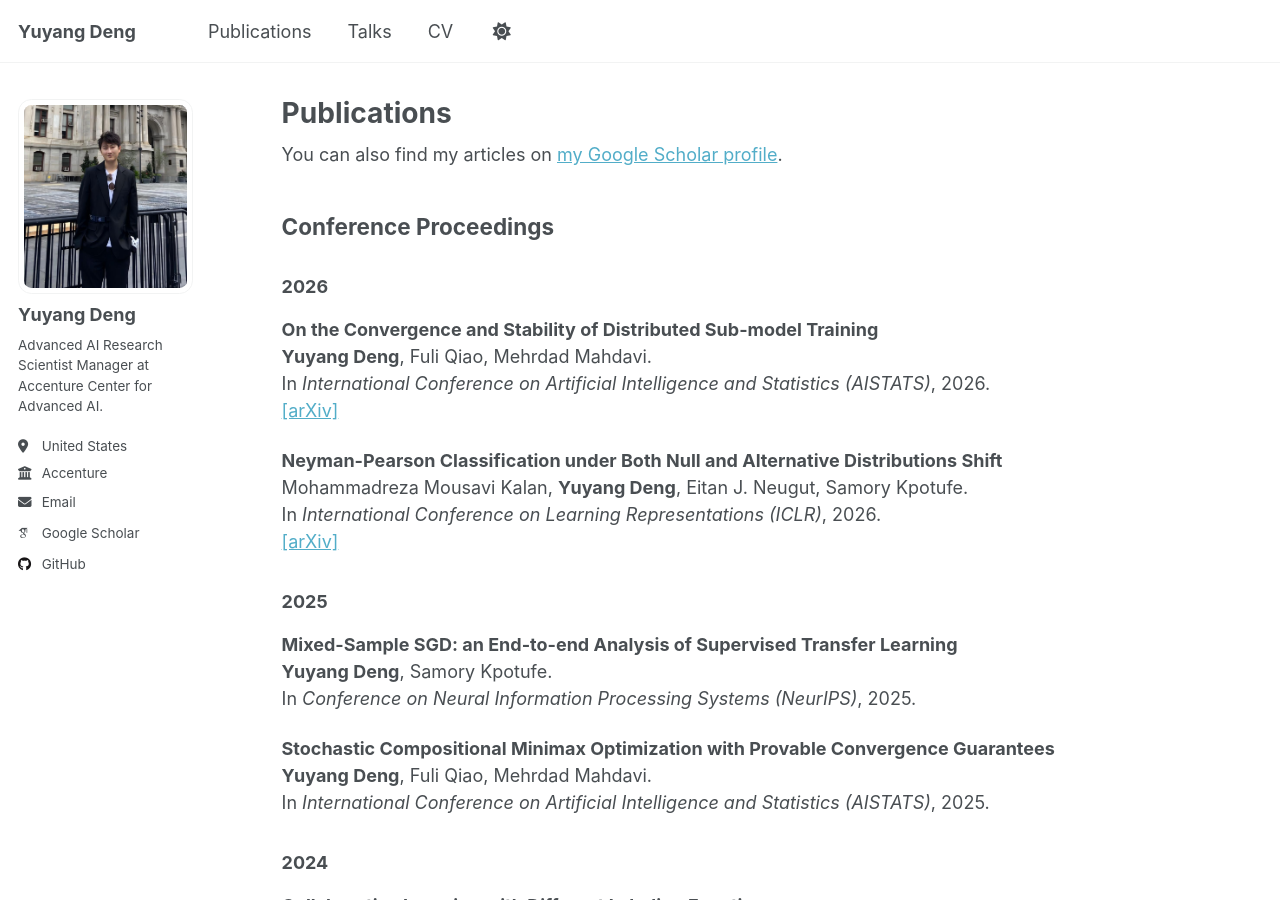
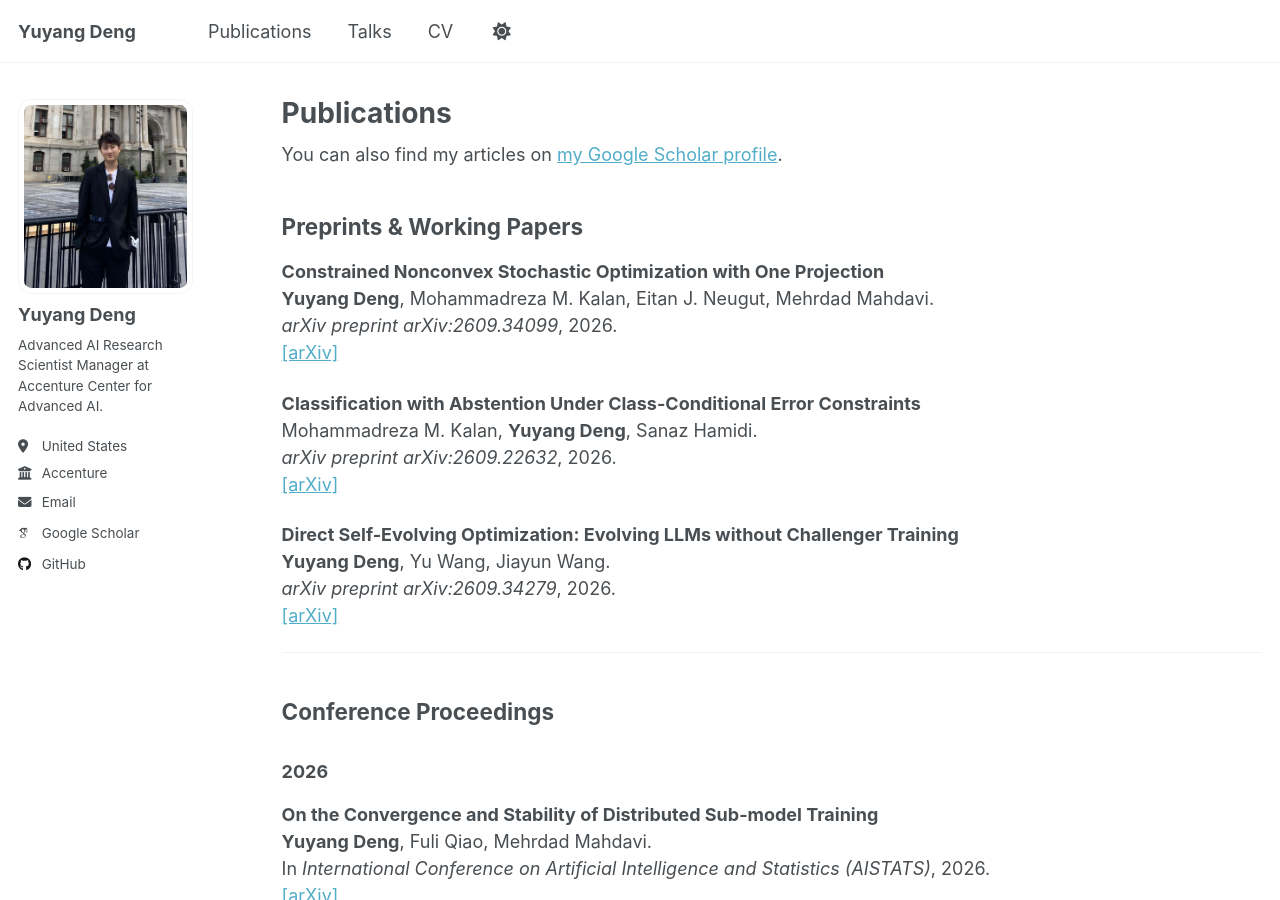
Before and after one commit to matthewgo2009/matthewgo2009.github.io, a Jekyll site: the page built from _pages/publications.html, in a window 1280 px wide and 900 px high. Built offline with Jekyll 4.4.1, drawn with Linux system fonts in a browser that asks for light colours; some web fonts are replaced; a script that is not in the unit is left out.

Commit message:
Add new arXiv preprints

```diff
--- a/_pages/publications.html
+++ b/_pages/publications.html
@@ -8,6 +8,31 @@ author_profile: true
 {% if site.author.googlescholar %}
   <div class="wordwrap">You can also find my articles on <a href="{{site.author.googlescholar}}">my Google Scholar profile</a>.</div>
 {% endif %}
+
+<h2>Preprints & Working Papers</h2>
+
+<p>
+  <strong>Constrained Nonconvex Stochastic Optimization with One Projection</strong><br>
+  <strong>Yuyang Deng</strong>, Mohammadreza M. Kalan, Eitan J. Neugut, Mehrdad Mahdavi.<br>
+  <em>arXiv preprint arXiv:2609.34099</em>, 2026.<br>
+  <a href="https://arxiv.org/abs/2609.34099" target="_blank">[arXiv]</a>
+</p>
+
+<p>
+  <strong>Classification with Abstention Under Class-Conditional Error Constraints</strong><br>
+  Mohammadreza M. Kalan, <strong>Yuyang Deng</strong>, Sanaz Hamidi.<br>
+  <em>arXiv preprint arXiv:2609.22632</em>, 2026.<br>
+  <a href="https://arxiv.org/abs/2609.22632" target="_blank">[arXiv]</a>
+</p>
+
+<p>
+  <strong>Direct Self-Evolving Optimization: Evolving LLMs without Challenger Training</strong><br>
+  <strong>Yuyang Deng</strong>, Yu Wang, Jiayun Wang.<br>
+  <em>arXiv preprint arXiv:2609.34279</em>, 2026.<br>
+  <a href="https://arxiv.org/abs/2609.34279" target="_blank">[arXiv]</a>
+</p>
+
+<hr>
 
 <h2>Conference Proceedings</h2>
 
```
Also changed, not shown: _pages/about.md (+1 -2 lines).
